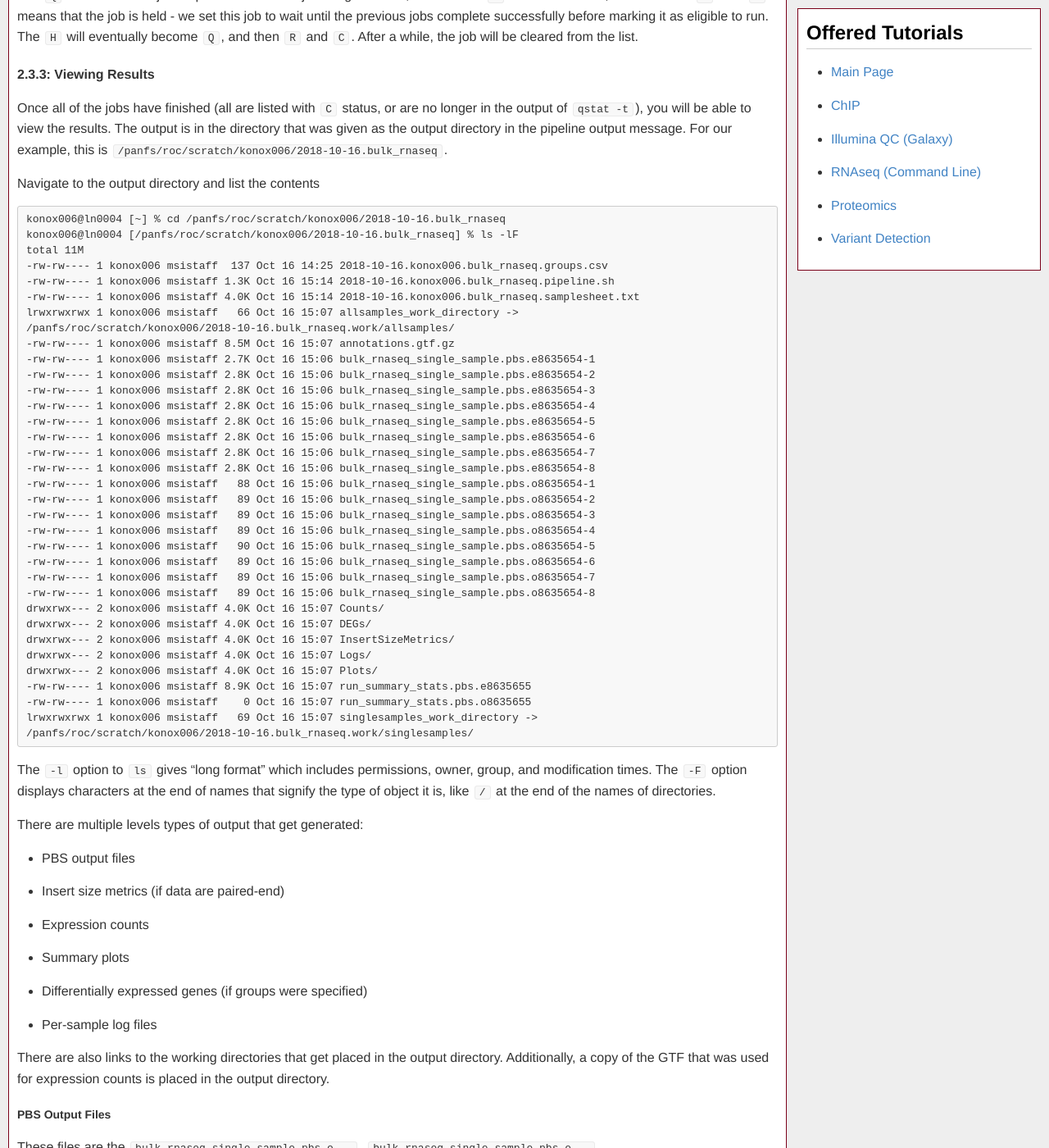
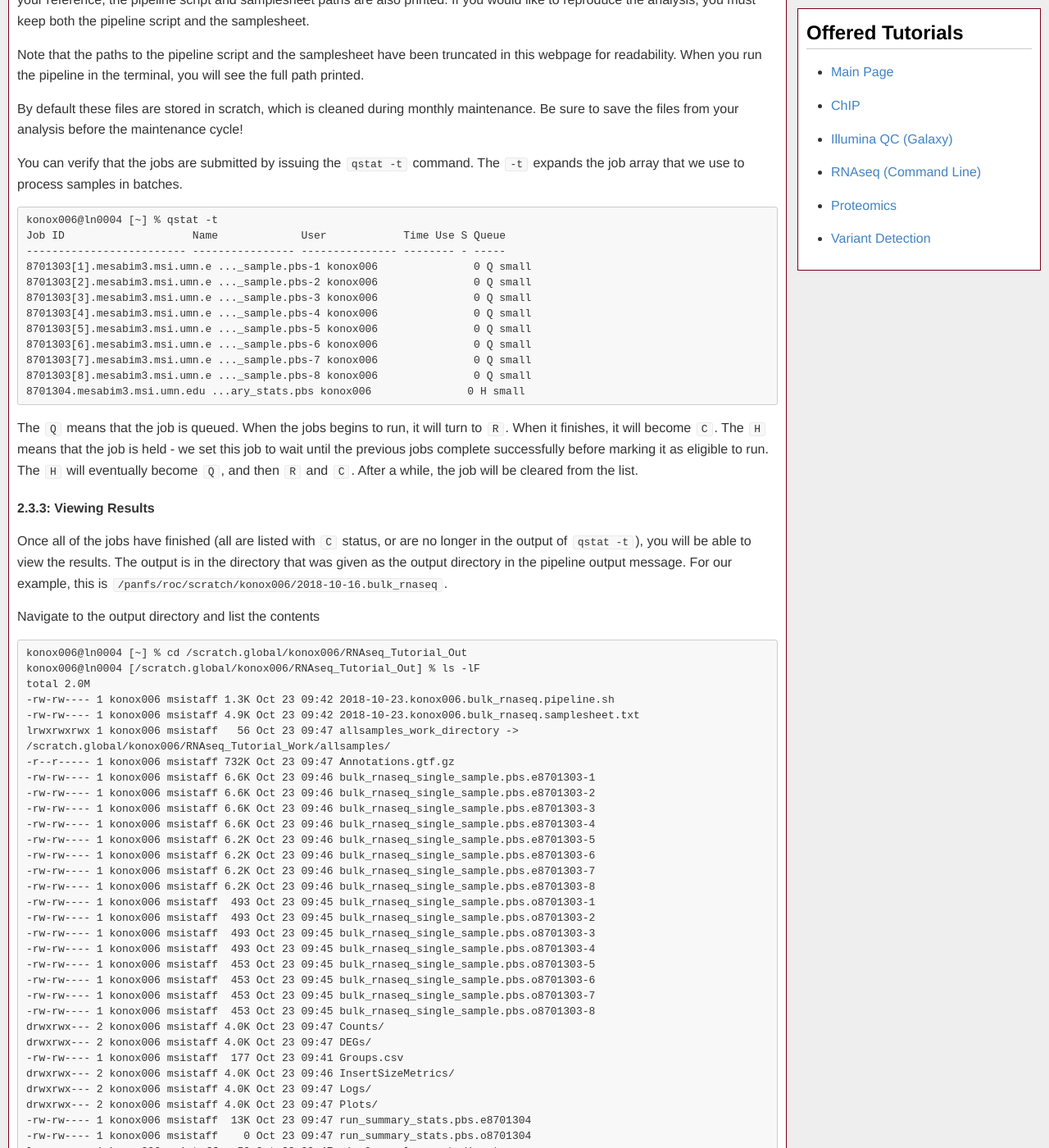
Before and after one commit to msi-ris/Tutorials, a Jekyll site: the page built from rnaseq_cmd.md, in a window 1280 px wide and 1400 px high, scrolled down 11351 px. Shown: the whole window at 82% size. Built offline with Jekyll 4.4.1, drawn with Linux system fonts in a browser that asks for light colours; some of the changed text lies outside the part shown.

Commit message:
Update rnaseq

````diff
--- a/rnaseq_cmd.md
+++ b/rnaseq_cmd.md
@@ -14,7 +14,23 @@ delivered: NA
 
 
 ## Part 0: Introduction
-### 0.1: Goals
+### 0.1 Formatting in This Document
+Throughout this tutorial, there will be formatting cues to highlight various
+pieces of information.
+
+<div class="info" markdown="1">
+
+This is just information. There are no tutorial-related tasks in these boxes.
+We will write background or supporting information like this.
+
+</div>
+
+```
+This is code, or a literal value that you must enter or select to run a part
+of the tutorial
+```
+
+### 0.2: Goals
 - Learn some fundamental bash commands for interacting with MSI systems
 - Log in to MSI systems and access a high-performance compute node
 - Become familiar with several core file formats of genomics
@@ -23,7 +39,7 @@ delivered: NA
 - Learn how to use the UMII-RIS pipelines to perform a differential expression
   analysis with RNAseq
 
-### 0.2: Required Software
+### 0.3: Required Software
 You will need the following pieces of software to be installed on your local
 computer to follow along with the tutorial.
 
@@ -45,7 +61,7 @@ computer to follow along with the tutorial.
 The software required for the actual RNASeq analysis is already installed on MSI
 systems. We will show you how to access the analysis programs in later sections.
 
-### 0.3: UNIX (and Linux) Basics
+### 0.4: UNIX (and Linux) Basics
 MSI systems run GNU/Linux, which is a functional equivalent of commercial UNIX
 (like Apple's OSX). The way that you will interact with Linux is very similar to
 the way you would interact with a traditional UNIX system - through the command
@@ -58,7 +74,7 @@ very similarly to the UNIX versions, but they are not identical. Always check
 the help or manual pages if you experience some unexpected behavior from one
 of the programs that you are running.
 
-#### 0.3.1: Common Commands
+#### 0.4.1: Common Commands
 Throughout this tutorial, we will be using the command line to run programs that
 analyze sequencing data. You will need to be familiar with navigating the MSI
 directory structure and doing simple operations on files. Here are some of the
@@ -79,7 +95,7 @@ common commands that we will be using:
 - `ssh`: secure shell. This will let you log in to a remote machine to execute
   commands. We will use this command to log in to MSI systems.
 
-#### 0.3.2: Other Resources
+#### 0.4.2: Other Resources
 There are plenty of resources available for learning how to interact with the
 computer through the command line. For technical reference, the default
 command line program on MSI, or shell, is called `bash`. Here are a few other
@@ -88,7 +104,7 @@ links for `bash` resources:
 - [UCR Linux Basics](http://hpcc.ucr.edu/manuals_linux-basics_intro)
 - [Advaned Bash Scripting Guide from The Linux Documentation Project](https://www.tldp.org/LDP/abs/html/)
 
-### 0.4: Accessing MSI
+### 0.5: Accessing MSI
 We will now log in to MSI systems. The first host we will access is called the
 `login` node. **Don't run computationally intense tasks on this node.** You
 will make it hard for other uses to access the systems by reducing the
@@ -276,11 +292,11 @@ The pipelines requires that the following pieces of data be available:
 - Gene annotations in GTF format
 
 For this tutorial, we have provided these data. The FASTQ files are located at
-`/panfs/roc/scratch/data_release/umgc/hiseq/run_id/Example_Project_001`. The
+`/home/msistaff/public/RNAseq_Tutorial/Reads`. The
 indexed reference genome is located at
-`/panfs/roc/scratch/example_analysis/genome/Reference`. The accompanying GTF
-gene annotations are located at
-`/panfs/roc/scratch/example_analysis/genome/annotations.gtf.gz`.
+`/home/msistaff/public/RNAseq_Tutorial/Reference/GRCm38_19`. The accompanying
+GTF gene annotations are located at
+`/home/msistaff/public/RNAseq_Tutorial/Reference/Annotations.gtf.gz`.
 
 When you run your own analysis, you may need to generate your own HISAT2 index
 for your reference genome. We will provide some brief instructions in a later
@@ -311,7 +327,16 @@ FASTQ directory. Please fix your command line and re-run.
 ```
 
 As the help message shows, you must specify a FASTQ directory, a HISAT2 index,
-and a GTF file. We will eventually use these files to run an analysis.
+and a GTF file. We will eventually use these files to run an analysis. We will
+also take this time to make some easy-to-find output directories. The pipeline
+package will make default output and working directories, but the names are
+long and it will be easier for you to remember a directory that you created
+yourself. Use your username instead of mine in the below commands:
+
+```
+mkdir /scratch.global/konox006/RNAseq_Tutorial_Out
+mkdir /scratch.global/konox006/RNAseq_Tutorial_Work
+```
 
 #### 2.3.1: Generating Experimental Groups
 For differential expression testing, we have to generate a file that describes
@@ -323,11 +348,12 @@ the argument:
 
 ```
 konox006@ln0004 [~] % gopher-pipelines.py group_template bulk_rnaseq \
-    -f /panfs/roc/scratch/data_release/umgc/hiseq/run_id/Example_Project_001/
+    -f /home/msistaff/public/RNAseq_Tutorial/Reads \
+    -o /scratch.global/konox006/RNAseq_Tutorial_Out/Groups.csv
 ----------
 SUCCESS
 
-Template file: /panfs/roc/ [ ... ] 8-10-16.konox006.bulk_rnaseq.groups.csv
+Template file: /scratch.global/konox006/RNAseq_Tutorial_Out/Groups.csv
 
 All sample groups and any additional columns have specified have been filled
 with NULL. Please edit the file and write in the correct values for your
@@ -339,24 +365,20 @@ option to enable group testing.
 
 ```
 
-Note that the path to the template file has been truncated in this webpage for
-readability reasons. When you run the script in the terminal, you will see the
-full path printed.
-
 The template file must then be edited to contain the assignments to each group.
 By default, all samples are listed as being part of a group labeled `NULL`. The
 default file is shown below:
 
 ```
 SampleName,Group
-GrpA-0-07,NULL
-GrpA-0-08,NULL
-GrpA-0-09,NULL
-GrpA-0-15,NULL
-GrpB-0-06,NULL
-GrpB-0-07,NULL
-GrpB-0-13,NULL
-GrpB-0-14,NULL
+BoneMarrow-1,NULL
+BoneMarrow-2,NULL
+BoneMarrow-3,NULL
+BoneMarrow-4,NULL
+Spleen-1,NULL
+Spleen-2,NULL
+Spleen-3,NULL
+Spleen-4,NULL
 ```
 
 Use the `nano` text editor (or your favorite terminal editor program) to assign
@@ -365,14 +387,14 @@ group `A` and the final four samples are part of group `B`.
 
 ```
 SampleName,Group
-GrpA-0-07,A
-GrpA-0-08,A
-GrpA-0-09,A
-GrpA-0-15,A
-GrpB-0-06,B
-GrpB-0-07,B
-GrpB-0-13,B
-GrpB-0-14,B
+BoneMarrow-1,BoneMarrow
+BoneMarrow-2,BoneMarrow
+BoneMarrow-3,BoneMarrow
+BoneMarrow-4,BoneMarrow
+Spleen-1,Spleen
+Spleen-2,Spleen
+Spleen-3,Spleen
+Spleen-4,Spleen
 ```
 
 This is a manual step because the researcher must made a decision as to which
@@ -387,30 +409,42 @@ If you omit the `--submit` option, then you will have a chance to edit the
 pipeline script and the samplesheet. The formats for these files will be
 described later in the document.
 
+**NOTE!** We are using the `--unstranded` option here because the source of the
+data is from a lab that used an unstranded library prep protocol (NEBNext Ultra
+RNA kit). The default option is for reverse-stranded libraries, which is the
+standard kit used by the UMGC (TruSeq RNA).
+
+For the sake of getting the jobs completed more quickly, we will decrease the
+size of the resource request.
+
 ```
 konox006@ln0004 [~] % gopher-pipelines.py bulk_rnaseq \
-    -e /panfs/roc/scratch/konox006/2018-10-16.bulk_rnaseq/2018-10-16.konox006.bulk_rnaseq.groups.csv \
-    -f /panfs/roc/scratch/data_release/umgc/hiseq/run_id/Example_Project_001/ \
-    -x /panfs/roc/scratch/example_analysis/genome/Reference \
-    -g /panfs/roc/scratch/example_analysis/genome/annotations.gtf.gz \
-    --submit
+    -e /scratch.global/konox006/RNAseq_Tutorial_Out/Groups.csv \
+    -f /home/msistaff/public/RNAseq_Tutorial/Reads \
+    -x /home/msistaff/public/RNAseq_Tutorial/Reference/GRCm38_19 \
+    -g /home/msistaff/public/RNAseq_Tutorial/Reference/Annotations.gtf.gz \
+    -o /scratch.global/konox006/RNAseq_Tutorial_Out \
+    -d /scratch.global/konox006/RNAseq_Tutorial_Work \
+    --unstranded \
+    --ppn 4 --mem 8000 -w 2 --submit
 ----------
 SUCCESS
 
 Your pipeline has been submitted. For reference, the pipeline script and the
 samplesheet are given at the paths below:
 
-Pipeline script: /panfs/roc/scratch/ [ ... ] .bulk_rnaseq.pipeline.sh
-Samplesheet: /panfs/roc/scratch/kono [ ... ] k_rnaseq.samplesheet.txt
+Pipeline script: /scratch.global/konox006/[...]bulk_rnaseq.pipeline.sh
+Samplesheet: /scratch.global/konox006/[...]bulk_rnaseq.samplesheet.txt
 
 Below is the output from qsub.
 Qsub stdout:
-Output and logs will be written to /panfs/roc/scratch/konox006/2018-10-16.bulk_rnaseq
+Output and logs will be written to /scratch.global/konox006/RNAseq_Tutorial_Out
 Emails will be sent to konox006@umn.edu
-Single samples job array ID: 8635654[].mesabim3.msi.umn.edu
-Summary job ID: 8635655.mesabim3.msi.umn.edu
+Single samples job array ID: 8701303[].mesabim3.msi.umn.edu
+Summary job ID: 8701304.mesabim3.msi.umn.edu
 
 Qsub stderr:
+
 ```
 
 The message that prints tells you the IDs of the submitted jobs and the
@@ -434,15 +468,15 @@ The `-t` expands the job array that we use to process samples in batches.
 konox006@ln0004 [~] % qstat -t
 Job ID                    Name             User            Time Use S Queue
 ------------------------- ---------------- --------------- -------- - -----
-8635654[1].mesabim3.msi.u ..._sample.pbs-1 konox006               0 Q small
-8635654[2].mesabim3.msi.u ..._sample.pbs-2 konox006               0 Q small
-8635654[3].mesabim3.msi.u ..._sample.pbs-3 konox006               0 Q small
-8635654[4].mesabim3.msi.u ..._sample.pbs-4 konox006               0 Q small
-8635654[5].mesabim3.msi.u ..._sample.pbs-5 konox006               0 Q small
-8635654[6].mesabim3.msi.u ..._sample.pbs-6 konox006               0 Q small
-8635654[7].mesabim3.msi.u ..._sample.pbs-7 konox006               0 Q small
-8635654[8].mesabim3.msi.u ..._sample.pbs-8 konox006               0 Q small
-8635655.mesabim3.msi.umn. ...ary_stats.pbs konox006               0 H small
+8701303[1].mesabim3.msi.umn.e ..._sample.pbs-1 konox006               0 Q small
+8701303[2].mesabim3.msi.umn.e ..._sample.pbs-2 konox006               0 Q small
+8701303[3].mesabim3.msi.umn.e ..._sample.pbs-3 konox006               0 Q small
+8701303[4].mesabim3.msi.umn.e ..._sample.pbs-4 konox006               0 Q small
+8701303[5].mesabim3.msi.umn.e ..._sample.pbs-5 konox006               0 Q small
+8701303[6].mesabim3.msi.umn.e ..._sample.pbs-6 konox006               0 Q small
+8701303[7].mesabim3.msi.umn.e ..._sample.pbs-7 konox006               0 Q small
+8701303[8].mesabim3.msi.umn.e ..._sample.pbs-8 konox006               0 Q small
+8701304.mesabim3.msi.umn.edu ...ary_stats.pbs konox006               0 H small
 ```
 
 The `Q` means that the job is queued. When the jobs begins to run, it will turn
@@ -461,40 +495,40 @@ pipeline output message. For our example, this is
 Navigate to the output directory and list the contents
 
 ```
-konox006@ln0004 [~] % cd /panfs/roc/scratch/konox006/2018-10-16.bulk_rnaseq
-konox006@ln0004 [/panfs/roc/scratch/konox006/2018-10-16.bulk_rnaseq] % ls -lF
-total 11M
--rw-rw---- 1 konox006 msistaff  137 Oct 16 14:25 2018-10-16.konox006.bulk_rnaseq.groups.csv
--rw-rw---- 1 konox006 msistaff 1.3K Oct 16 15:14 2018-10-16.konox006.bulk_rnaseq.pipeline.sh
--rw-rw---- 1 konox006 msistaff 4.0K Oct 16 15:14 2018-10-16.konox006.bulk_rnaseq.samplesheet.txt
-lrwxrwxrwx 1 konox006 msistaff   66 Oct 16 15:07 allsamples_work_directory ->
-/panfs/roc/scratch/konox006/2018-10-16.bulk_rnaseq.work/allsamples/
--rw-rw---- 1 konox006 msistaff 8.5M Oct 16 15:07 annotations.gtf.gz
--rw-rw---- 1 konox006 msistaff 2.7K Oct 16 15:06 bulk_rnaseq_single_sample.pbs.e8635654-1
--rw-rw---- 1 konox006 msistaff 2.8K Oct 16 15:06 bulk_rnaseq_single_sample.pbs.e8635654-2
--rw-rw---- 1 konox006 msistaff 2.8K Oct 16 15:06 bulk_rnaseq_single_sample.pbs.e8635654-3
--rw-rw---- 1 konox006 msistaff 2.8K Oct 16 15:06 bulk_rnaseq_single_sample.pbs.e8635654-4
--rw-rw---- 1 konox006 msistaff 2.8K Oct 16 15:06 bulk_rnaseq_single_sample.pbs.e8635654-5
--rw-rw---- 1 konox006 msistaff 2.8K Oct 16 15:06 bulk_rnaseq_single_sample.pbs.e8635654-6
--rw-rw---- 1 konox006 msistaff 2.8K Oct 16 15:06 bulk_rnaseq_single_sample.pbs.e8635654-7
--rw-rw---- 1 konox006 msistaff 2.8K Oct 16 15:06 bulk_rnaseq_single_sample.pbs.e8635654-8
--rw-rw---- 1 konox006 msistaff   88 Oct 16 15:06 bulk_rnaseq_single_sample.pbs.o8635654-1
--rw-rw---- 1 konox006 msistaff   89 Oct 16 15:06 bulk_rnaseq_single_sample.pbs.o8635654-2
--rw-rw---- 1 konox006 msistaff   89 Oct 16 15:06 bulk_rnaseq_single_sample.pbs.o8635654-3
--rw-rw---- 1 konox006 msistaff   89 Oct 16 15:06 bulk_rnaseq_single_sample.pbs.o8635654-4
--rw-rw---- 1 konox006 msistaff   90 Oct 16 15:06 bulk_rnaseq_single_sample.pbs.o8635654-5
--rw-rw---- 1 konox006 msistaff   89 Oct 16 15:06 bulk_rnaseq_single_sample.pbs.o8635654-6
--rw-rw---- 1 konox006 msistaff   89 Oct 16 15:06 bulk_rnaseq_single_sample.pbs.o8635654-7
--rw-rw---- 1 konox006 msistaff   89 Oct 16 15:06 bulk_rnaseq_single_sample.pbs.o8635654-8
-drwxrwx--- 2 konox006 msistaff 4.0K Oct 16 15:07 Counts/
-drwxrwx--- 2 konox006 msistaff 4.0K Oct 16 15:07 DEGs/
-drwxrwx--- 2 konox006 msistaff 4.0K Oct 16 15:07 InsertSizeMetrics/
-drwxrwx--- 2 konox006 msistaff 4.0K Oct 16 15:07 Logs/
-drwxrwx--- 2 konox006 msistaff 4.0K Oct 16 15:07 Plots/
--rw-rw---- 1 konox006 msistaff 8.9K Oct 16 15:07 run_summary_stats.pbs.e8635655
--rw-rw---- 1 konox006 msistaff    0 Oct 16 15:07 run_summary_stats.pbs.o8635655
-lrwxrwxrwx 1 konox006 msistaff   69 Oct 16 15:07 singlesamples_work_directory ->
-/panfs/roc/scratch/konox006/2018-10-16.bulk_rnaseq.work/singlesamples/
+konox006@ln0004 [~] % cd /scratch.global/konox006/RNAseq_Tutorial_Out
+konox006@ln0004 [/scratch.global/konox006/RNAseq_Tutorial_Out] % ls -lF
+total 2.0M
+-rw-rw---- 1 konox006 msistaff 1.3K Oct 23 09:42 2018-10-23.konox006.bulk_rnaseq.pipeline.sh
+-rw-rw---- 1 konox006 msistaff 4.9K Oct 23 09:42 2018-10-23.konox006.bulk_rnaseq.samplesheet.txt
+lrwxrwxrwx 1 konox006 msistaff   56 Oct 23 09:47 allsamples_work_directory ->
+/scratch.global/konox006/RNAseq_Tutorial_Work/allsamples/
+-r--r----- 1 konox006 msistaff 732K Oct 23 09:47 Annotations.gtf.gz
+-rw-rw---- 1 konox006 msistaff 6.6K Oct 23 09:46 bulk_rnaseq_single_sample.pbs.e8701303-1
+-rw-rw---- 1 konox006 msistaff 6.6K Oct 23 09:46 bulk_rnaseq_single_sample.pbs.e8701303-2
+-rw-rw---- 1 konox006 msistaff 6.6K Oct 23 09:46 bulk_rnaseq_single_sample.pbs.e8701303-3
+-rw-rw---- 1 konox006 msistaff 6.6K Oct 23 09:46 bulk_rnaseq_single_sample.pbs.e8701303-4
+-rw-rw---- 1 konox006 msistaff 6.2K Oct 23 09:46 bulk_rnaseq_single_sample.pbs.e8701303-5
+-rw-rw---- 1 konox006 msistaff 6.2K Oct 23 09:46 bulk_rnaseq_single_sample.pbs.e8701303-6
+-rw-rw---- 1 konox006 msistaff 6.2K Oct 23 09:46 bulk_rnaseq_single_sample.pbs.e8701303-7
+-rw-rw---- 1 konox006 msistaff 6.2K Oct 23 09:46 bulk_rnaseq_single_sample.pbs.e8701303-8
+-rw-rw---- 1 konox006 msistaff  493 Oct 23 09:45 bulk_rnaseq_single_sample.pbs.o8701303-1
+-rw-rw---- 1 konox006 msistaff  493 Oct 23 09:45 bulk_rnaseq_single_sample.pbs.o8701303-2
+-rw-rw---- 1 konox006 msistaff  493 Oct 23 09:45 bulk_rnaseq_single_sample.pbs.o8701303-3
+-rw-rw---- 1 konox006 msistaff  493 Oct 23 09:45 bulk_rnaseq_single_sample.pbs.o8701303-4
+-rw-rw---- 1 konox006 msistaff  453 Oct 23 09:45 bulk_rnaseq_single_sample.pbs.o8701303-5
+-rw-rw---- 1 konox006 msistaff  453 Oct 23 09:45 bulk_rnaseq_single_sample.pbs.o8701303-6
+-rw-rw---- 1 konox006 msistaff  453 Oct 23 09:45 bulk_rnaseq_single_sample.pbs.o8701303-7
+-rw-rw---- 1 konox006 msistaff  453 Oct 23 09:45 bulk_rnaseq_single_sample.pbs.o8701303-8
+drwxrwx--- 2 konox006 msistaff 4.0K Oct 23 09:47 Counts/
+drwxrwx--- 2 konox006 msistaff 4.0K Oct 23 09:47 DEGs/
+-rw-rw---- 1 konox006 msistaff  177 Oct 23 09:41 Groups.csv
+drwxrwx--- 2 konox006 msistaff 4.0K Oct 23 09:46 InsertSizeMetrics/
+drwxrwx--- 2 konox006 msistaff 4.0K Oct 23 09:47 Logs/
+drwxrwx--- 2 konox006 msistaff 4.0K Oct 23 09:47 Plots/
+-rw-rw---- 1 konox006 msistaff  13K Oct 23 09:47 run_summary_stats.pbs.e8701304
+-rw-rw---- 1 konox006 msistaff    0 Oct 23 09:47 run_summary_stats.pbs.o8701304
+lrwxrwxrwx 1 konox006 msistaff   59 Oct 23 09:47 singlesamples_work_directory ->
+/scratch.global/konox006/RNAseq_Tutorial_Work/singlesamples/
 ```
 
 The `-l` option to `ls` gives "long format" which includes permissions, owner,
@@ -577,19 +609,110 @@ genes as rows. Samples are clustered based on similarity, with the distance
 relationships shown with the dendrogram. Gene expression (CPM) is displayed as
 rows, with red colors corresponding to low expression and yellow/white colors
 corresponding to high expression. Only the 500 genes with the highest variance
-among samples are shown.
+among samples are shown. From the plot it looks like there may be an issue with
+separation of the groups. `Spleen.2` and `BoneMarrow.2` look like they might
+be swapped labels.
 
 An example of the MDS plot is shown below.
 
-![MSD]({{ "/graphics/rnaseq_cmd/mds_plot.png" | prepend: site.baseurl }})
+![MDS]({{ "/graphics/rnaseq_cmd/mds_plot.png" | prepend: site.baseurl }})
 
 MDS is a way to identify factors that explain similarities and dissimilarities
 among the samples. Samples that are more similar (have lower distance) appear
-closer together on the plot. In this case, samples from the same treatment group
-are more similar on average, than samples from different treatment groups. The
-exception is sample `GrpA.0.15`, which has high distance from every other
-sample. This makes sense, because in the CPM plot, its distribution of
-expression values is qualitatively different from each other sample.
+closer together on the plot. In this case, we can see the samples that appear to
+have swapped labels as the single blue label in a group of red, and vice-versa.
+We can also see that samples `Spleen.4` and `BoneMarrow.4` are not very tightly
+clustered with the other samples.
+
+##### Differentially Expressed Gene (DEG) List
+This file is written to the `DEGs/` directory in the output folder. Use `head`
+to look at the first six lines:
+
+```
+konox006@ln0004 [/scratch.global/konox006/RNAseq_Tutorial_Out/DEGs] % head DE_Spleen-BoneMarrow_list.txt
+genes   logFC   logCPM  F   PValue  FDR
+```
+
+There are no differentially expressed genes!
+
+#### 2.3.4: Fixing Sample Labels
+One thing that could be contributing to the fact that we don't have any
+differentially expressed genes is that it appears as though there was a mix-up
+between a `Spleen` sample and a `BoneMarrow` sample. `Spleen-2` and
+`BoneMarrow-2` look like they were swapped, in particular. Let's fix this.
+
+Edit the `Groups.csv` file that you made in **2.3.1** and re-assign labels for
+the problematic samples.
+
+```
+SampleName,Group
+BoneMarrow-1,BoneMarrow
+BoneMarrow-2,Spleen
+BoneMarrow-3,BoneMarrow
+BoneMarrow-4,BoneMarrow
+Spleen-1,Spleen
+Spleen-2,BoneMarrow
+Spleen-3,Spleen
+Spleen-4,Spleen
+```
+
+Re-run the pipeline with the same command, but be sure to add the `--purge`
+option. This tells the pipeline to regenerate alignments.
+
+```
+konox006@ln0004 [~] % gopher-pipelines.py bulk_rnaseq \
+    -e /scratch.global/konox006/RNAseq_Tutorial_Out/Groups.csv \
+    -f /home/msistaff/public/RNAseq_Tutorial/Reads \
+    -x /home/msistaff/public/RNAseq_Tutorial/Reference/GRCm38_19 \
+    -g /home/msistaff/public/RNAseq_Tutorial/Reference/Annotations.gtf.gz \
+    -o /scratch.global/konox006/RNAseq_Tutorial_Out \
+    -d /scratch.global/konox006/RNAseq_Tutorial_Work \
+    --unstranded \
+    --ppn 4 --mem 8000 -w 2 --submit --purge
+```
+
+Now, take a look at the plots and the top of the DEG list file. They should
+look much more reasonble.
+
+![Swapped CPM]({{ "/graphics/rnaseq_cmd/cpm_plot_swap.png" | prepend: site.baseurl }})
+
+![Swapped Heatmap]({{ "/graphics/rnaseq_cmd/high_variance_heatmap_swap.png" | prepend: site.baseurl }})
+
+![Swapped MDS]({{ "/graphics/rnaseq_cmd/mds_plot_swap.png" | prepend: site.baseurl }})
+
+And when we look at the top of the DEGs list file, we get output:
+
+```
+genes              logFC             logCPM           F                PValue               FDR
+ENSMUSG00000044220 6.13112504441889  8.08563573490181 338.587778351081 3.9497459543965e-09  1.48998020488011e-06
+ENSMUSG00000024810 6.2505506355037   8.7831070255066  315.810066440887 5.57001945749575e-09 1.48998020488011e-06
+ENSMUSG00000024659 -4.17943685057531 15.0648102803939 280.891282225036 9.9163938687989e-09  1.76842357326914e-06
+ENSMUSG00000024953 -2.09900592323709 13.2553761579828 244.651685142293 1.95184942030757e-08 2.61059859966137e-06
+ENSMUSG00000025215 11.7605156086712  8.89647479464905 561.246419555895 4.63615063171065e-08 4.9606811759304e-06
+ENSMUSG00000024680 -4.11471280910026 9.50245335028549 183.152399522069 7.97641443190176e-08 7.11230286844573e-06
+ENSMUSG00000037071 2.14458600353721  12.5489522373596 148.107571697157 2.21315471124349e-07 1.69148252930752e-05
+ENSMUSG00000025083 3.73161698219916  8.30730527741837 137.203730521482 3.18642778575886e-07 2.13092358172623e-05
+ENSMUSG00000025060 -1.51128832611889 12.8822670060406 132.426442306639 3.7705700500812e-07  2.24139441865938e-05
+```
+
+**NOTE!** If you do not get any differentially expressed genes in your actual
+analysis it does not necessarily mean that there was a sample label issue. This
+was an engineered example to illustrate how to read the plots and make inference
+about sample quality. The results of a real experiment depends on technical
+factors:
+
+- Quality of RNA extraction
+- Quality of library preparation
+- Depth of sequencing
+- Number of replicates
+
+And on biological factors:
+
+- Type of input material (single cells, tissue sample, organ sample, etc.)
+- Change in gene expression that is effected by the experimental conditions
+- Nested, multi-facotial, or time-series designs
+
+Please see **Part 5** for information on more complex designs.
 
 ## Part 3: Detailed Description of Pipeline Steps
 This section contains a detailed description of all constituent steps of the
````
Also changed, not shown: other parts of rnaseq_cmd.md (+1 -3 lines), graphics/rnaseq_cmd/cpm_plot.png, graphics/rnaseq_cmd/cpm_plot_swap.png (added), graphics/rnaseq_cmd/high_variance_heatmap.png, graphics/rnaseq_cmd/high_variance_heatmap_swap.png (added), graphics/rnaseq_cmd/mds_plot.png, graphics/rnaseq_cmd/mds_plot_swap.png (added).
